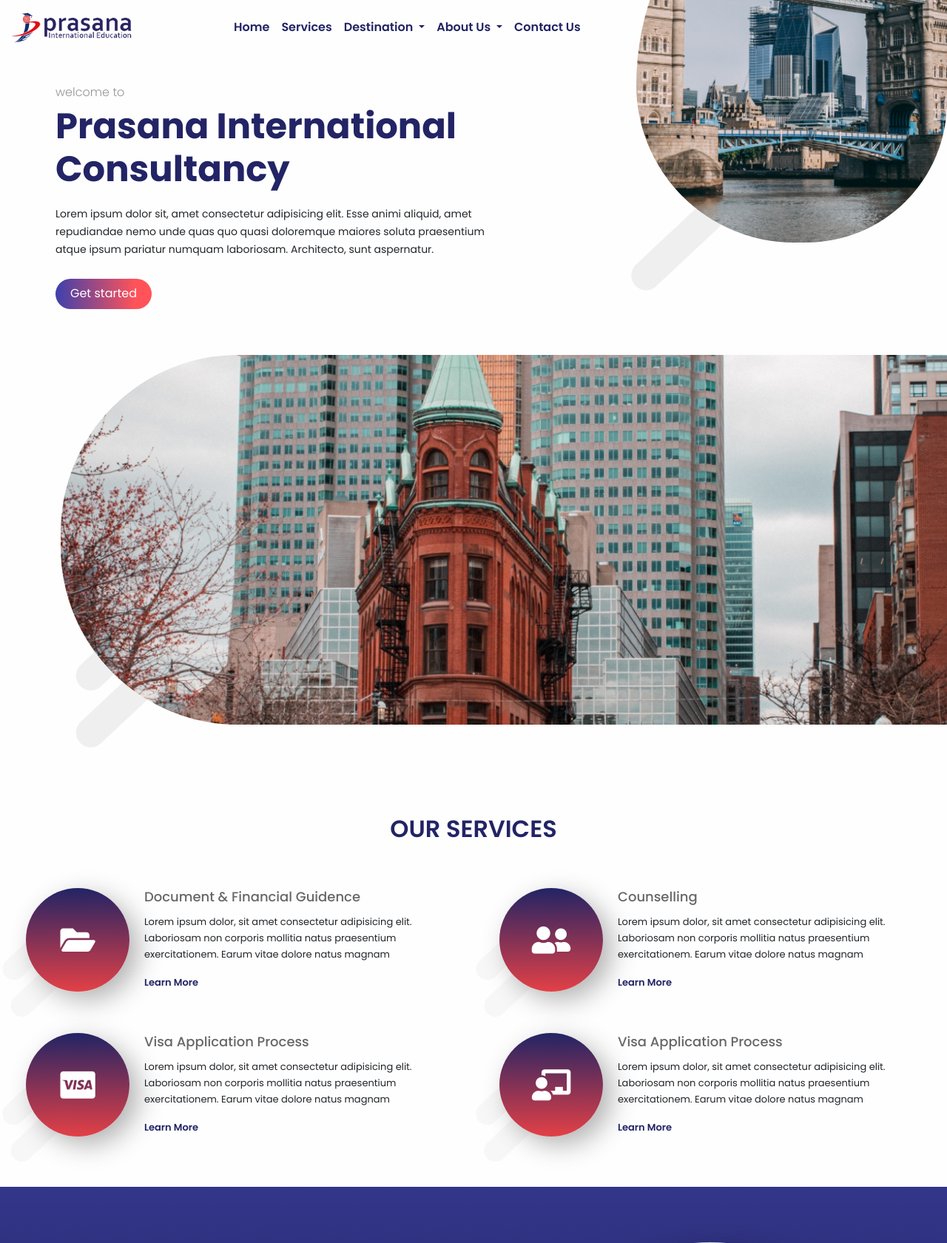
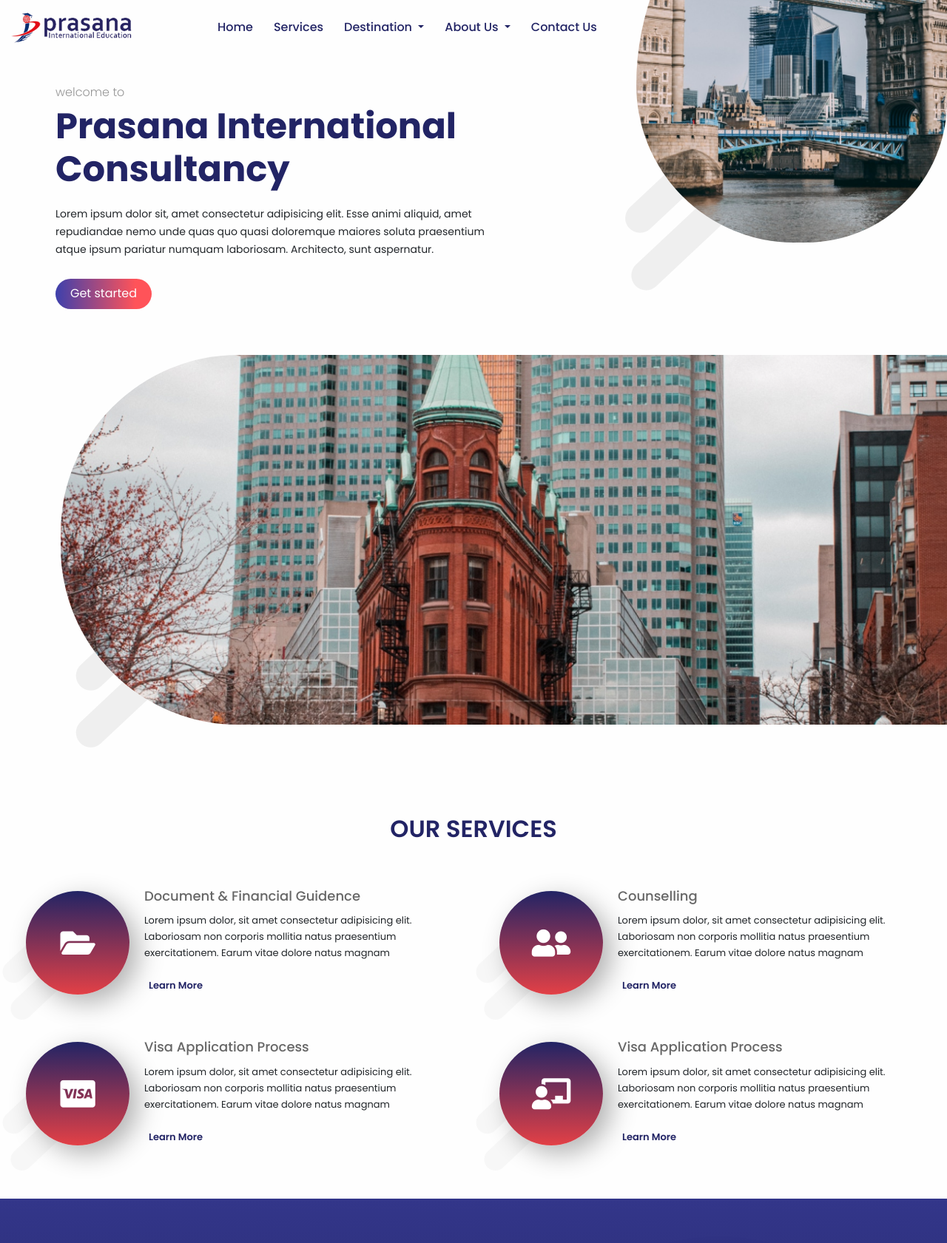
Before and after one commit to np03a170120/Prasana, a PHP site: page /index.php in a window 1280 px wide. Shown: the top 1681 px of the page at 74% size. Run offline with PHP 8.4, Linux system fonts and the light colour scheme.

Commit message:
first draft complete

```diff
--- a/css/base/_globals.scss
+++ b/css/base/_globals.scss
@@ -77,8 +77,15 @@ section.main-about.sec-padding {
     padding: 10px 20px;
     display: inline-block;
     background-image: linear-gradient(to right, #3d40ac, #ff5359 83%);
+    transition: 0.3s linear;
     a {
+        transition: 0.2s linear;
         color: white;
+    }
+    &:hover {
+        // background: #464ac2;
+        box-shadow: 11px 9px 20px 0px #7474748c;
+        background-image: linear-gradient(#33368a, #171946);
     }
 }
 
--- a/css/main.css
+++ b/css/main.css
@@ -256,15 +267,15 @@ section.main-about.sec-padding {
 
 .hr-img::after {
   position: absolute;
-  height: 200px;
+  height: 155px;
   width: 40px;
   border-bottom-left-radius: 32px;
   border-bottom-right-radius: 32px;
   background: #bebebe3b;
   content: "";
-  bottom: 71px;
+  bottom: -5px;
   z-index: -1;
-  left: 161px;
+  left: 27px;
   -webkit-transform: rotate(0.13turn);
           transform: rotate(0.13turn);
 }
@@ -294,7 +305,7 @@ section.main-about.sec-padding {
 
 .header-main a.nav-link {
   color: #222465;
-  font-weight: 600;
+  font-weight: 500;
 }
 
 .header-mid {
@@ -445,10 +456,20 @@ section.main-about.sec-padding {
   text-transform: capitalize;
 }
 
+.learn-more-plain {
+  padding: 6px;
+  border-radius: 32px;
+  display: inline-block;
+}
+
 .learn-more-plain a {
   color: #222465;
   font-size: 13px;
   font-weight: 600;
+}
+
+.learn-more-plain:hover {
+  background: whitesmoke;
 }
 
 .main-booking {
@@ -1003,10 +1053,30 @@ a.dropdown-item {
 }
 
 li.nav-item {
+  padding: 6px;
   text-transform: capitalize;
+  -webkit-transition: 0.3s linear;
+  transition: 0.3s linear;
+  border-radius: 32px;
+}
+
+li.nav-item:hover {
+  -webkit-box-shadow: 11px 9px 20px 0px #7474748c;
+          box-shadow: 11px 9px 20px 0px #7474748c;
+  border-radius: 32px;
+  background: #222465;
+}
+
+li.nav-item:hover a {
+  color: white;
 }
 
 .dropdown-item {
   font-size: 13px;
 }
+
+.dropdown-item:focus,
+.dropdown-item:hover {
+  color: #222465 !important;
+}
 /*# sourceMappingURL=main.css.map */
--- a/css/main.scss
+++ b/css/main.scss
@@ -37,15 +37,15 @@
     }
     &::after {
         position: absolute;
-        height: 200px;
+        height: 155px;
         width: 40px;
         border-bottom-left-radius: 32px;
         border-bottom-right-radius: 32px;
         background: #bebebe3b;
         content: "";
-        bottom: 71px;
+        bottom: -5px;
         z-index: -1;
-        left: 161px;
+        left: 27px;
         transform: rotate(0.13turn);
     }
     &::before {
@@ -71,7 +71,7 @@
     position: relative;
     a.nav-link {
         color: #222465;
-        font-weight: 600;
+        font-weight: 500;
     }
 }
 
@@ -202,10 +202,16 @@
 }
 
 .learn-more-plain {
+    padding: 6px;
+    border-radius: 32px;
+    display: inline-block;
     a {
         color: $primary-color;
         font-size: 13px;
         font-weight: 600;
+    }
+    &:hover {
+        background: rgb(245, 245, 245);
     }
 }
 
@@ -279,10 +285,15 @@
     display: inline-block;
     padding: 10px 20px;
     border-radius: 32px;
+    transition: 0.3s linear;
     a {
         color: white;
         font-weight: 400;
         text-transform: capitalize;
+    }
+    &:hover {
+        box-shadow: 8px 9px 4px 0px #0c000036;
+        background-image: linear-gradient(#33368a, #171946);
     }
 }
 
@@ -338,10 +349,17 @@
     background: linear-gradient(to right, #222465, #e34046);
     display: inline-block;
     border-radius: 32px;
+    transition: 0.3s linear;
     a {
         color: white;
         font-size: 13px;
         text-transform: capitalize;
+    }
+    &:hover {
+        -webkit-box-shadow: 11px 9px 20px 0px #7474748c;
+        box-shadow: 11px 9px 20px 0px #7474748c;
+        background-image: -webkit-gradient( linear, left top, left bottom, from(#33368a), to(#171946));
+        background-image: linear-gradient(#33368a, #171946);
     }
 }
 
@@ -399,13 +417,26 @@
     border-radius: 24px;
     outline: 2px solid #f3f3f3;
     margin-bottom: 26px;
+    overflow: hidden;
     a {
         color: #686868;
+    }
+    .mb-img {
+        img {
+            transition: 0.3s linear;
+        }
+    }
+    &:hover {
+        .mb-img {
+            img {
+                transform: scale(1.1);
+            }
+        }
     }
 }
 
 .mb-content {
-    padding: 8px 12px;
+    padding: 16px 12px;
 }
 
 .mb-img {
@@ -717,9 +748,25 @@ a.dropdown-item {
 }
 
 li.nav-item {
+    padding: 6px;
     text-transform: capitalize;
+    transition: 0.3s linear;
+    border-radius: 32px;
+    &:hover {
+        box-shadow: 11px 9px 20px 0px #7474748c;
+        border-radius: 32px;
+        background: $primary-color;
+        a {
+            color: white;
+        }
+    }
 }
 
 .dropdown-item {
     font-size: 13px;
 }
+
+.dropdown-item:focus,
+.dropdown-item:hover {
+    color: $primary-color !important;
+}
--- a/css/responsive.css
+++ b/css/responsive.css
@@ -0,0 +1,36 @@
+/* Extra small devices (phones, 600px and down) */
+
+@media only screen and (max-width: 600px) {
+    ...;
+}
+
+
+/* Small devices (portrait tablets and large phones, 600px and up) */
+
+@media only screen and (min-width: 600px) {
+    ...;
+}
+
+
+/* Medium devices (landscape tablets, 768px and up) */
+
+@media only screen and (min-width: 768px) {
+    ...;
+}
+
+
+/* Large devices (laptops/desktops, 992px and up) */
+
+@media only screen and (min-width: 992px) {}
+
+
+/* Extra large devices (large laptops and desktops, 1200px and up) */
+
+@media only screen and (min-width: 1200px) {}
+
+@media only screen and (min-width: 1920px) {
+    .header-right {
+        position: absolute;
+        right: 338px;
+    }
+}
--- a/header.php
+++ b/header.php
@@ -14,6 +14,7 @@
         rel="stylesheet">
     <link rel="stylesheet" href="./lightbox/src/css/lightbox.css">
     <link rel="stylesheet" href="./css/main.css">
+    <link rel="stylesheet" href="./css/responsive.css">
 
     <title>Prasana</title>
 </head>
```
Also changed, not shown: other parts of css/main.css (+41 -1 lines), 1 other file.
